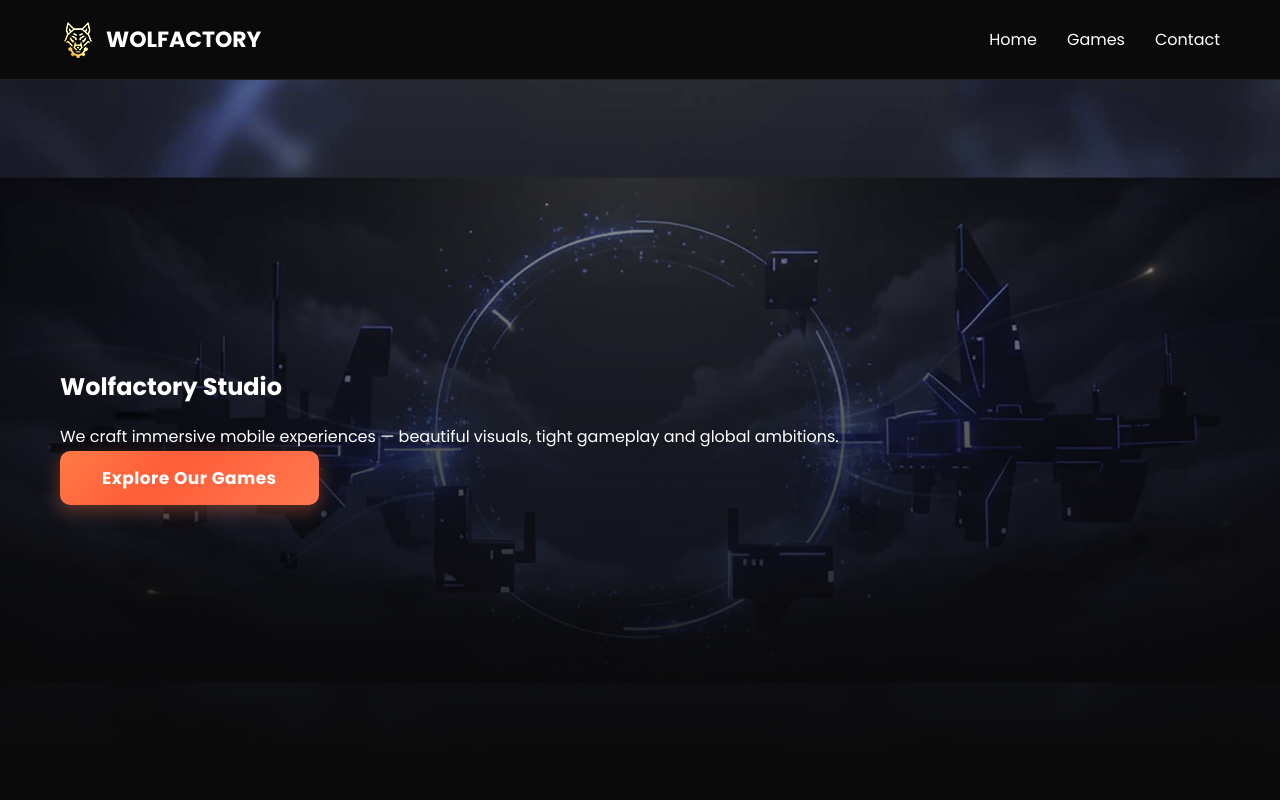
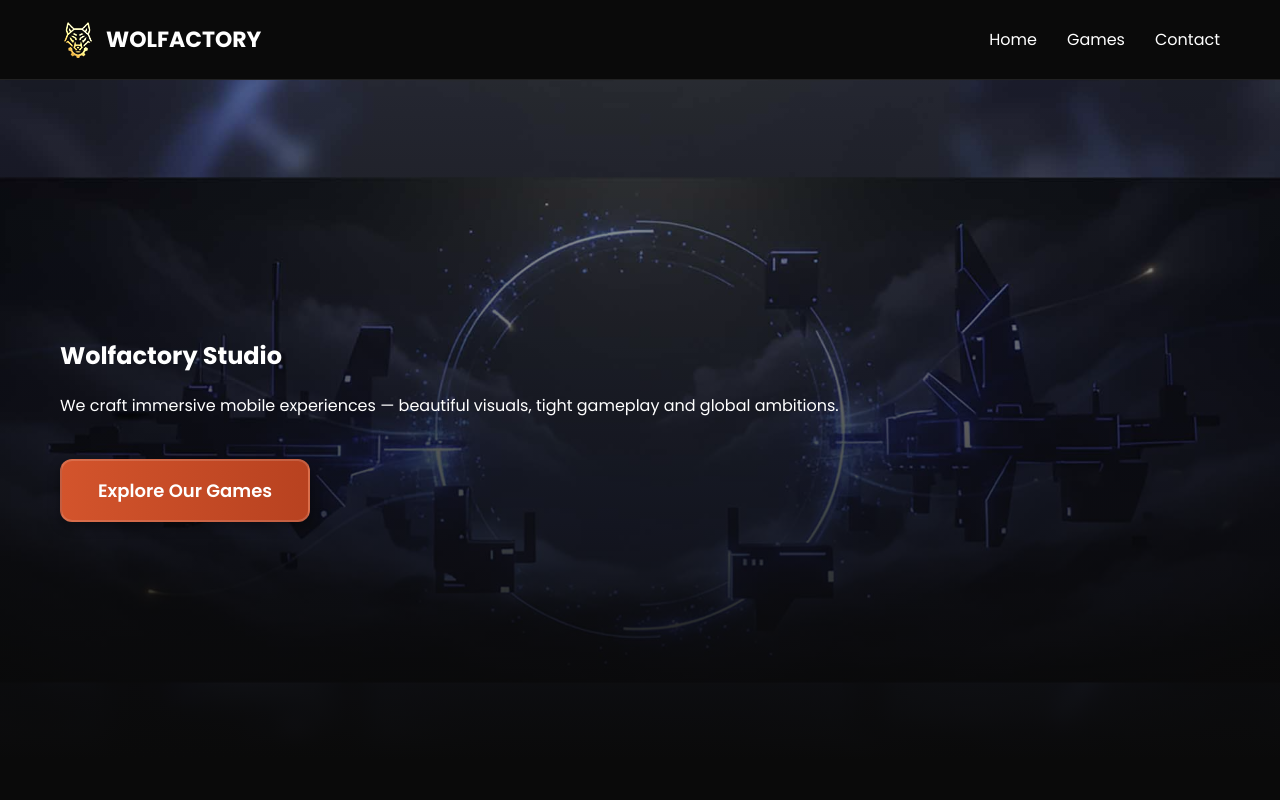
Before and after one commit to phamthang87/wolfactory, a Next.js app: page / in a window 1280 px wide. Shown: the top 800 px of the page. Built offline with nearby package versions, Linux system fonts and the light colour scheme.

Commit message:
Update HeroSection.module.css

```diff
--- a/styles/HeroSection.module.css
+++ b/styles/HeroSection.module.css
@@ -26,29 +26,23 @@
   margin-bottom: 40px;
 }
 
-/* Modern CTA button */
+/* CTA BUTTON */
 .ctaButton {
-  background: linear-gradient(135deg, #ff7a45 0%, #ff5e3a 40%, #ff784f 100%);
-  /* cam đậm pha đỏ – hợp hero xanh tím */
+  display: inline-block;
+  padding: 16px 36px;
+  background: linear-gradient(90deg, #d3542c, #b84220);
   color: #ffffff;
-  padding: 15px 42px;
-  border-radius: 10px;
-  font-size: 17px;
-  font-weight: 700;
-  border: none;
-  cursor: pointer;
-  letter-spacing: 0.5px;
-  transition: transform 0.25s ease, box-shadow 0.25s ease;
-  box-shadow: 0 6px 18px rgba(255, 120, 70, 0.35);
+  font-weight: 600;
+  font-size: 18px;
+  border-radius: 12px;
+  margin-top: 25px;
+  box-shadow: 0 4px 12px rgba(0,0,0,0.4);
+  transition: 0.25s ease-in-out;
+  border: 2px solid rgba(255,255,255,0.15);
 }
 
 .ctaButton:hover {
-  transform: translateY(-4px);
-  box-shadow: 0 12px 30px rgba(255, 120, 70, 0.55);
-  filter: brightness(1.05);
+  transform: translateY(-3px);
+  box-shadow: 0 8px 20px rgba(0,0,0,0.55);
+  background: linear-gradient(90deg, #e85d30, #cc4820);
 }
-
-.ctaButton:active {
-  transform: translateY(-1px);
-  box-shadow: 0 6px 15px rgba(255, 120, 70, 0.3);
-}
```
